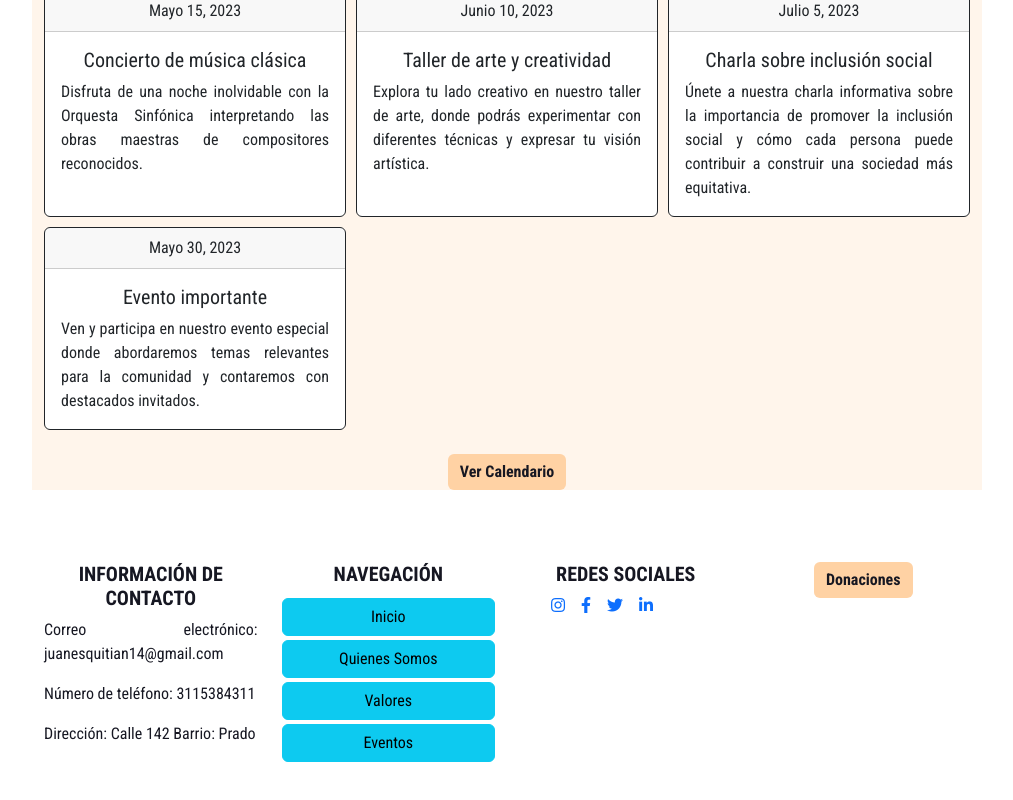
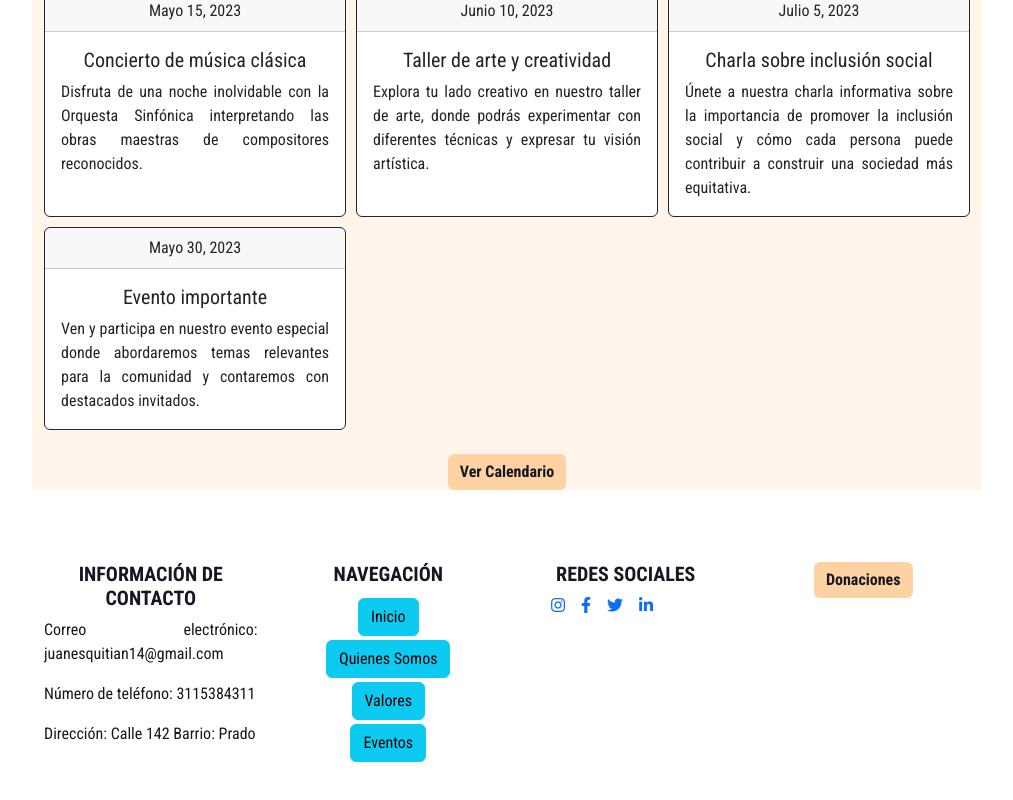
Before and after one commit to jefdavgar/cuarta_generacion, a React (Vite) app: page / in a window 1280 px wide. Shown: the part 3217-4017 px from the top of the page, without its empty margins (133-1146 px from the left). Built offline with nearby package versions, Linux system fonts and the light colour scheme.

Commit message:
Uptade footer

```diff
--- a/src/components/Molecules/Pie/Pie.jsx
+++ b/src/components/Molecules/Pie/Pie.jsx
@@ -15,10 +15,18 @@ const Pie = () => {
           </Col>
           <Col className="d-flex flex-column" style={{rowGap:"4px"}}>
             <h5>Navegación</h5>
-            <Button variant="info">Inicio</Button>
-            <Button variant="info">Quienes Somos</Button>
+            <a href="#inicio">
+              <Button variant="info">Inicio</Button>
+            </a>
+            <a href="#quienes_somos">
+              <Button variant="info">Quienes Somos</Button>
+            </a>
+           <a href="#valores">
             <Button variant="info">Valores</Button>
-            <Button variant="info">Eventos</Button>
+           </a>
+            <a href="#eventos">
+              <Button variant="info">Eventos</Button>
+            </a>
           </Col>
 
           <Col>
```
